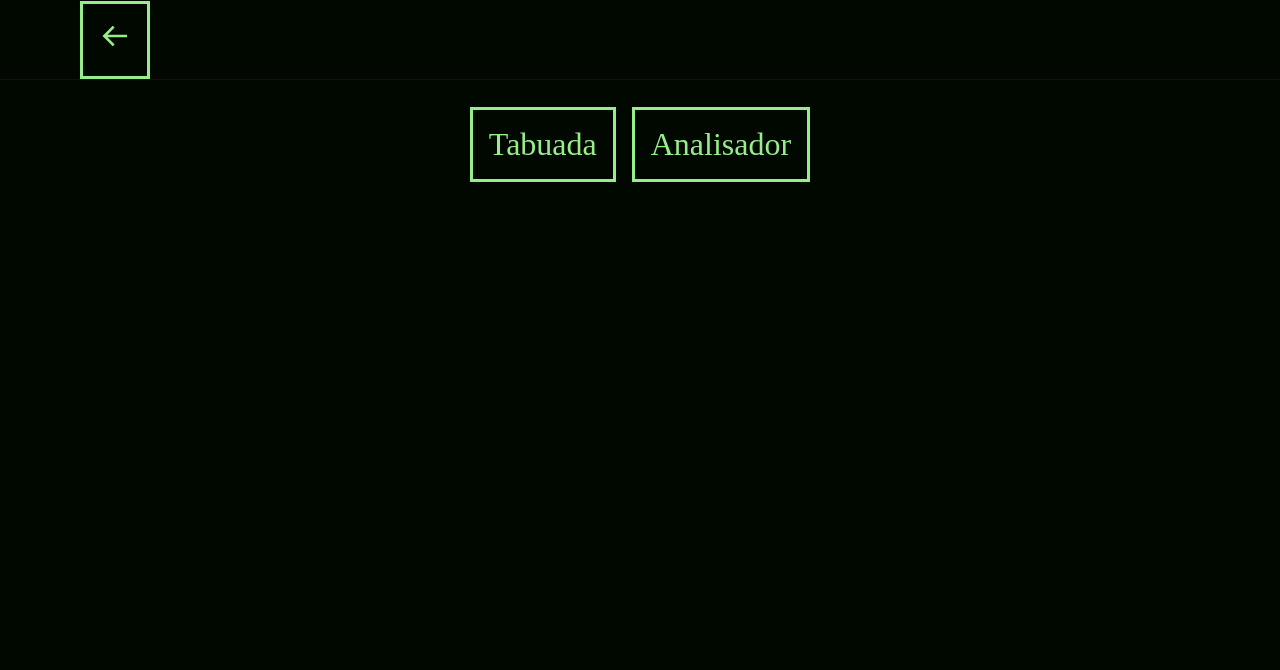
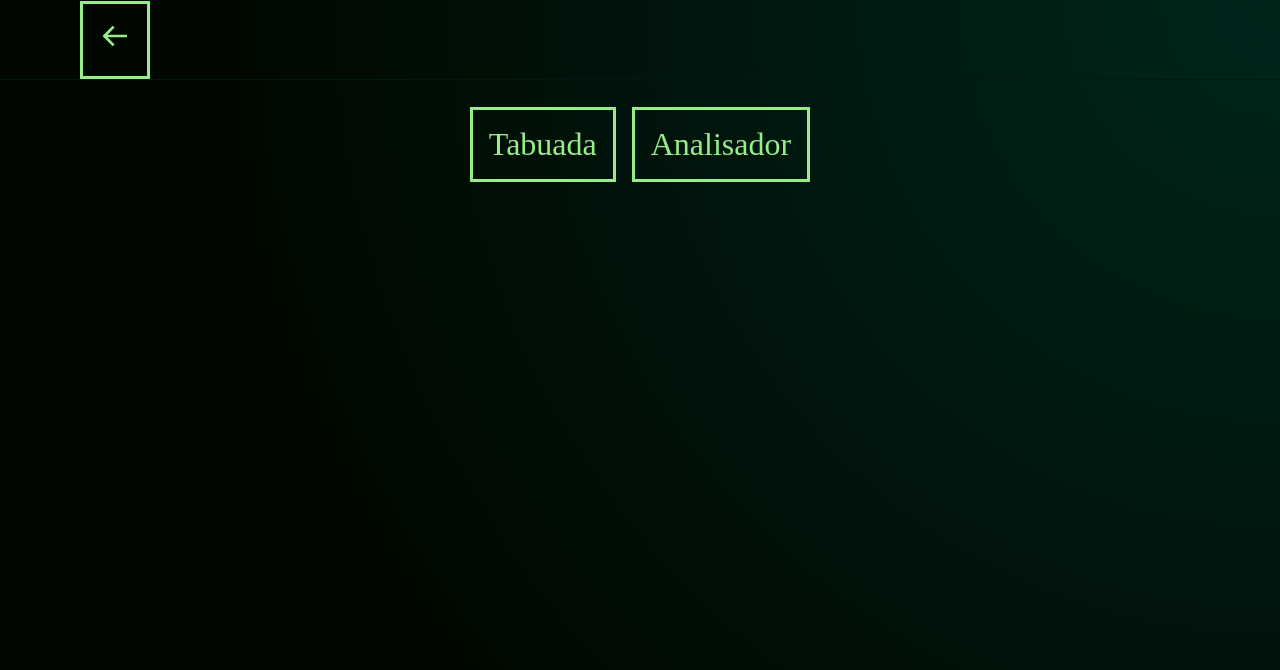
Before and after one commit to GustaDaHora/Number-Playgorund, a React (Vite) app: page /utilities in a window 1280 px wide. Shown: the top 670 px of the page. Built offline with nearby package versions, Linux system fonts and the light colour scheme; a web font is replaced by a local one.

Commit message:
Update utilities page
Added gradient background

```diff
--- a/src/app/pages/Utilities/index.tsx
+++ b/src/app/pages/Utilities/index.tsx
@@ -8,8 +8,12 @@ const Container = styled.div`
   width: 100%;
   min-height: 100vh;
   box-sizing: border-box;
-  background-color: ${({ theme }) => theme.COLORS.BACKGROUND_900};
   justify-content: space-between;
+  background: radial-gradient(
+    circle at top right,
+    ${({ theme }) => theme.COLORS.BACKGROUND_700} 0%,
+    ${({ theme }) => theme.COLORS.BACKGROUND_900} 70%
+  );
 
   display: grid;
   place-items: center;
```
